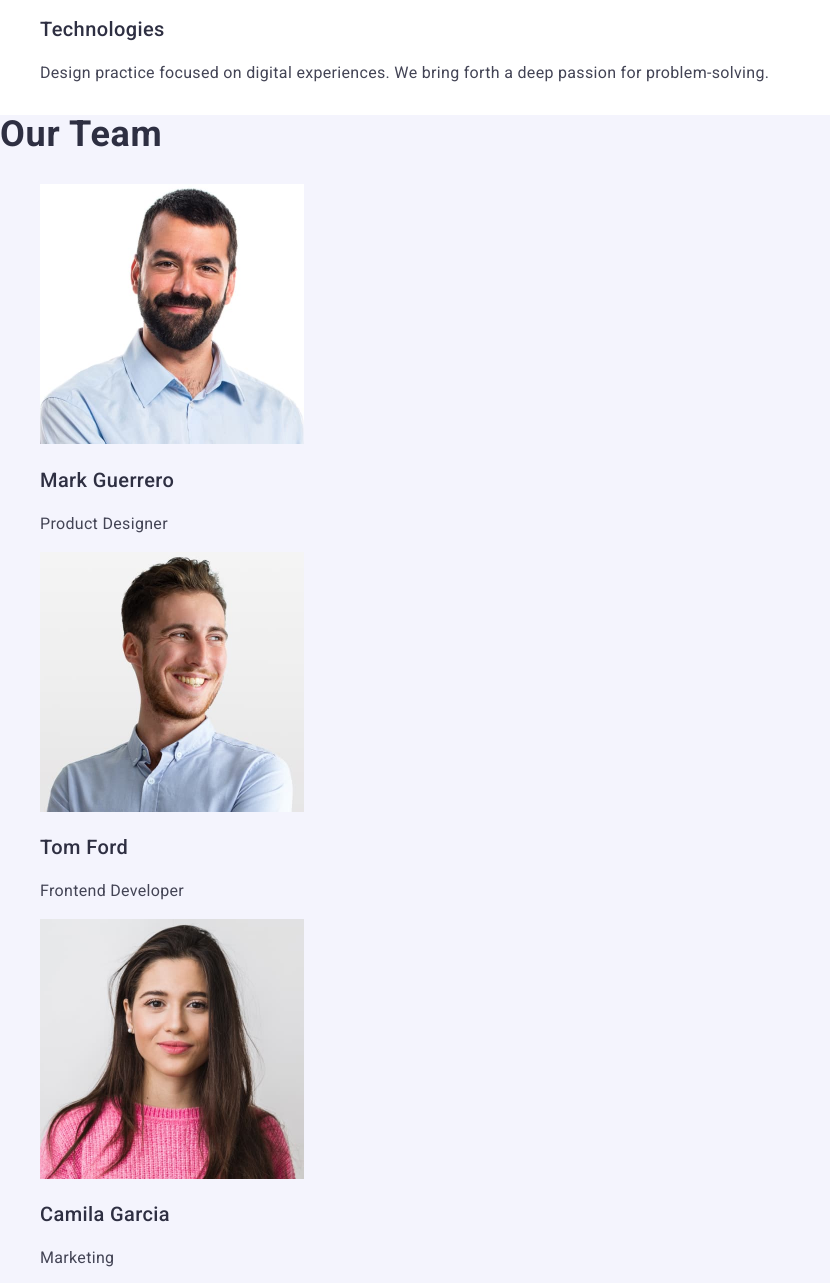
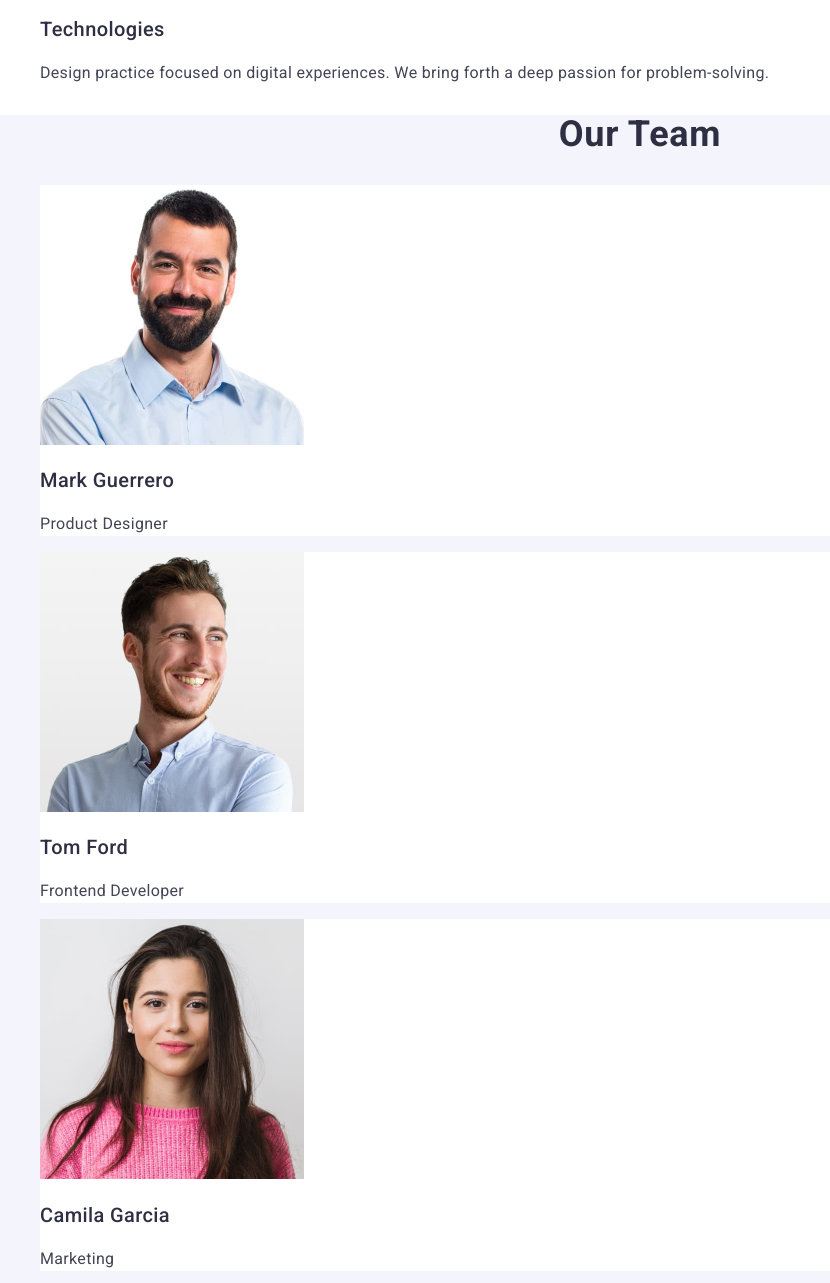
Before and after one commit to MargaritaKhaitekova/goit-markup-hw-02, a plain HTML site: page index.html in a window 1280 px wide. Shown: the part 653-1936 px from the top of the page, without its empty margins (0-830 px from the left). Drawn offline with nearby package versions, Linux system fonts and the light colour scheme.

Commit message:
added new css raipers

```diff
--- a/css/styles.css
+++ b/css/styles.css
@@ -105,9 +105,11 @@ letter-spacing: 0.02em;
 
 .third-section-main-heading {
     color: #2E2F42;
+    text-align: center;
+    text-transform: capitalize;
     font-size: 36px;
     font-weight: 700;
-    line-height: 1.1;
+    line-height: 1.11;
     letter-spacing: 0.02em;
 }
 
@@ -125,3 +127,7 @@ letter-spacing: 0.02em;
     line-height: 1.5;
     letter-spacing: 0.02em;
 }
+
+.hero-card {
+    background-color: #FFFFFF;
+}
--- a/index.html
+++ b/index.html
@@ -102,24 +102,24 @@
       <section class="third-section">
         <h2 class="third-section-main-heading">Our Team</h2>
         <ul>
-          <li>
+          <li class="hero-card">
             <img src="./images/img-1.jpg" alt="hero-1" width="264" />
             <h3 class="third-section-heading">Mark Guerrero</h3>
             <p class="third-section-paragraph">Product Designer</p>
           </li>
-          <li>
+          <li class="hero-card">
             <img src="./images/img-2.jpg" alt="hero-2" width="264" />
             <h3 class="third-section-heading">Tom Ford</h3>
             <p class="third-section-paragraph">Frontend Developer</p>
           </li>
 
-          <li>
+          <li class="hero-card">
             <img src="./images/img-3.jpg" alt="hero-3" width="264" />
             <h3 class="third-section-heading">Camila Garcia</h3>
             <p class="third-section-paragraph">Marketing</p>
           </li>
 
-          <li>
+          <li class="hero-card">
             <img src="./images/img-4.jpg" alt="hero-4" width="264" />
             <h3 class="third-section-heading">Daniel Wilson</h3>
             <p class="third-section-paragraph">UI Designer</p>
```
